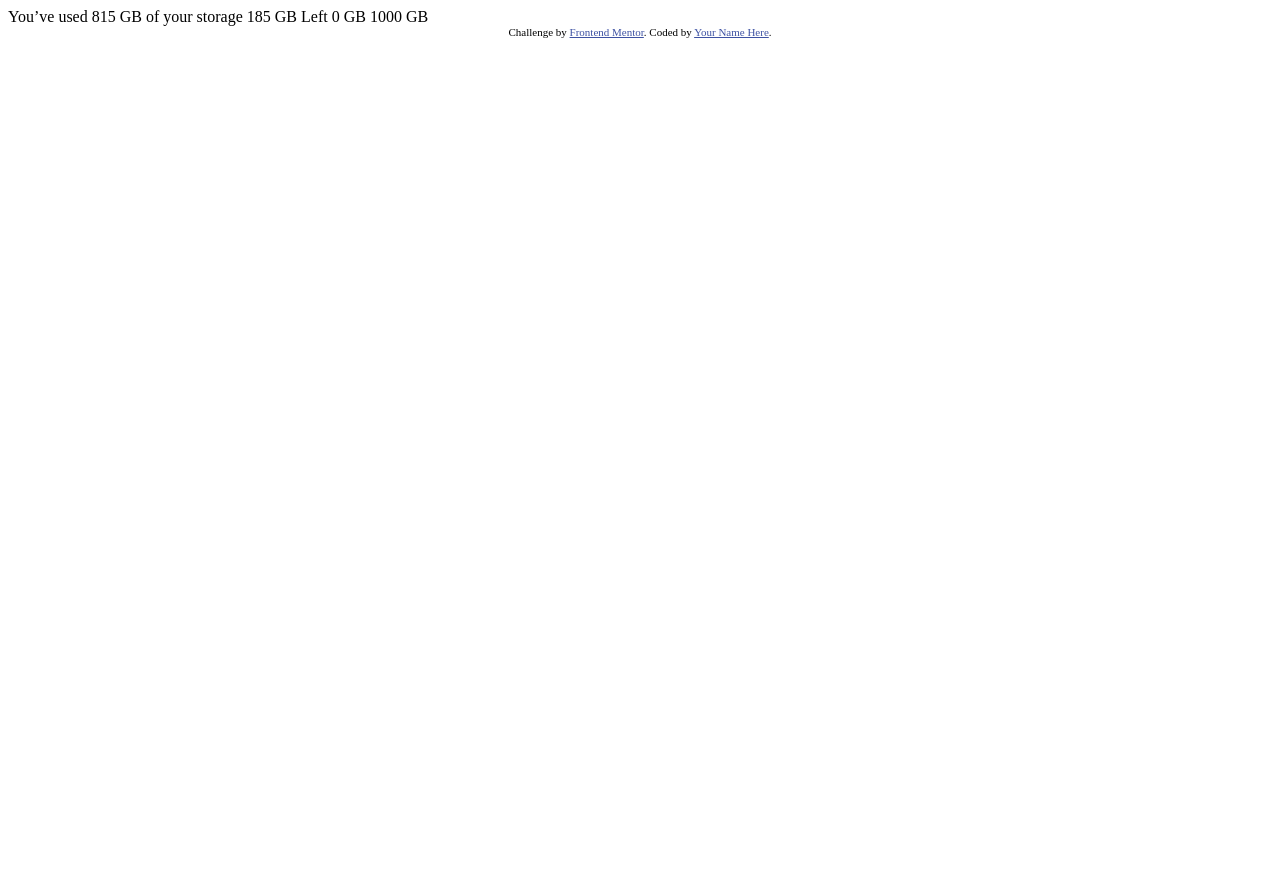
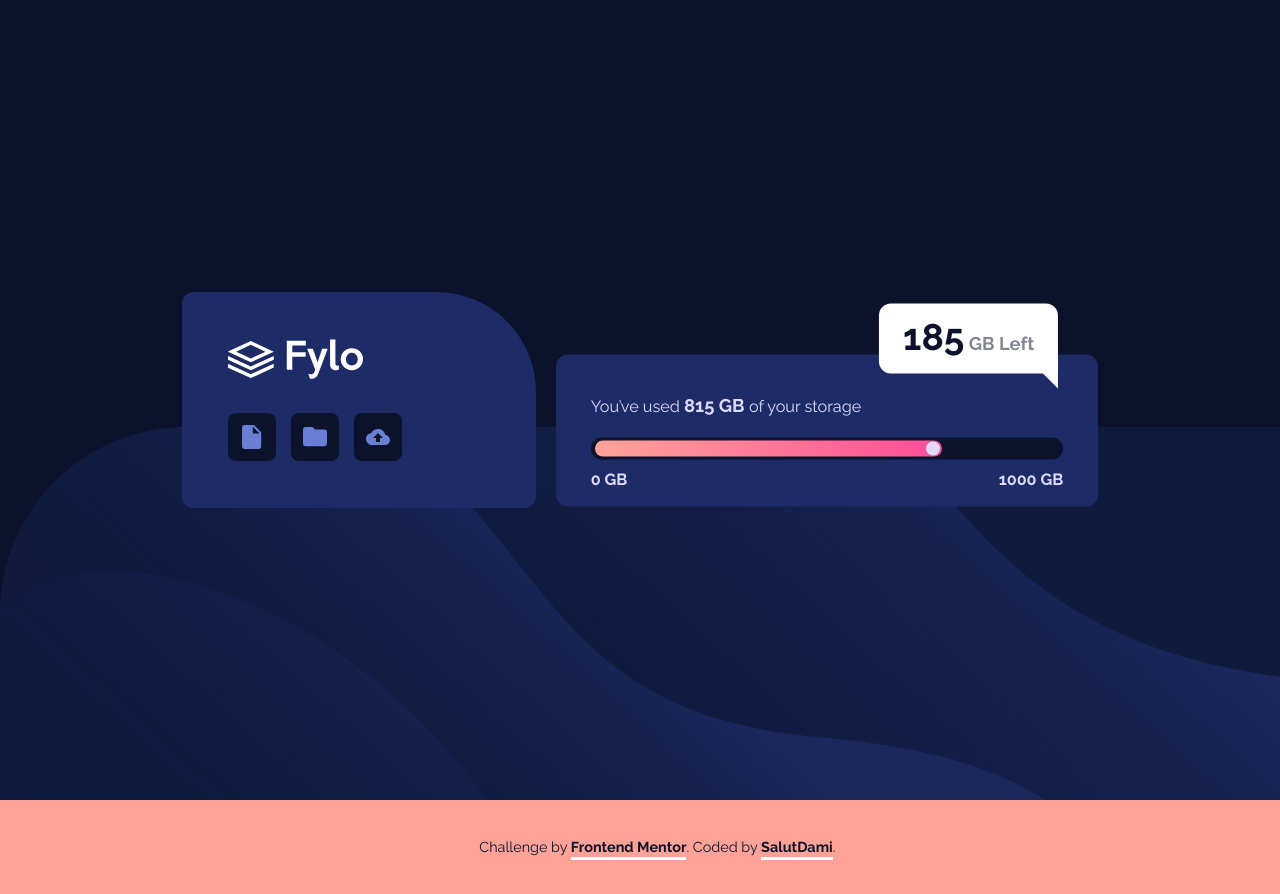
Before and after one commit to TraversetheDOM/fylo-data-storage-component, a plain HTML site: page index.html in a window 1280 px wide. Before the commit the page ends 800 px from the top, so only its background shows below. Drawn offline with Linux system fonts and the light colour scheme.

Commit message:
modify html

```diff
--- a/index.html
+++ b/index.html
@@ -1,31 +1,96 @@
 <!DOCTYPE html>
 <html lang="en">
-<head>
-  <meta charset="UTF-8">
-  <meta name="viewport" content="width=device-width, initial-scale=1.0"> <!-- displays site properly based on user's device -->
+  <head>
+    <meta charset="UTF-8" />
+    <meta name="viewport" content="width=device-width, initial-scale=1.0" />
+    <meta http-equiv="X-UA-Compatible" content="IE=edge" />
+    <meta content="a data storage component" name="description" />
+    <link rel="preconnect" href="https://fonts.googleapis.com" />
+    <link rel="preconnect" href="https://fonts.gstatic.com" crossorigin />
+    <link
+      href="https://fonts.googleapis.com/css2?family=Raleway:wght@400;700&display=swap"
+      rel="stylesheet"
+    />
+    <link rel="stylesheet" href="css/reset.css" />
+    <link rel="stylesheet" href="css/style.css" />
+    <link rel="stylesheet" href="css/queries.css" />
+    <link
+      rel="icon"
+      type="image/png"
+      sizes="32x32"
+      href="./images/favicon-32x32.png"
+    />
+    <title>Frontend Mentor | Fylo data storage component</title>
+  </head>
+  <body>
+    <!--
 
-  <link rel="icon" type="image/png" sizes="32x32" href="./images/favicon-32x32.png">
+      MAIN
 
-  <title>Frontend Mentor | Fylo data storage component</title>
+     -->
+    <main>
+      <!--
 
-  <!-- Feel free to remove these styles or customise in your own stylesheet 👍 -->
-  <style>
-    .attribution { font-size: 11px; text-align: center; }
-    .attribution a { color: hsl(228, 45%, 44%); }
-  </style>
-</head>
-<body>
+        STORAGE COMPONENT
 
-  You’ve used 815 GB of your storage
+       -->
 
-  185 GB Left
+      <section class="section_storage-component">
+        <!-- <div class="storage-component container"> -->
+        <div class="box_one">
+          <div class="logo_container">
+            <img src="images/logo.svg" alt="fylo logo" />
+          </div>
+          <div class="icons">
+            <div class="document">
+              <img src="images/icon-document.svg" alt="document icon" />
+            </div>
 
-  0 GB
-  1000 GB
+            <div class="folder">
+              <img src="images/icon-folder.svg" alt="folder icon" />
+            </div>
 
-  <div class="attribution">
-    Challenge by <a href="https://www.frontendmentor.io?ref=challenge" target="_blank">Frontend Mentor</a>.
-    Coded by <a href="#">Your Name Here</a>.
-  </div>
-</body>
+            <div class="upload">
+              <img src="images/icon-upload.svg" alt="upload icon" />
+            </div>
+          </div>
+        </div>
+        <div class="box_two">
+          <p class="storage_message">
+            You’ve used <span>815 GB </span> of your storage
+          </p>
+          <div class="outer_bar">
+            <div class="inner_bar">
+              <div class="ball"></div>
+            </div>
+          </div>
+          <div class="storage_amount">
+            <p>0 GB</p>
+            <p>1000 GB</p>
+          </div>
+          <div class="storage_amount_remained arrow_bottom">
+            <p><span>185</span> GB Left</p>
+          </div>
+        </div>
+        <!-- </div> -->
+      </section>
+    </main>
+
+    <!--
+
+      FOOTER
+
+     -->
+    <footer class="section_footer">
+      <div class="container">
+        <p class="attribution">
+          Challenge by
+          <a href="https://www.frontendmentor.io?ref=challenge" target="_blank"
+            >Frontend Mentor</a
+          >. Coded by
+          <a href="https://github.com/salutDami" target="_blank">SalutDami</a>.
+        </p>
+      </div>
+    </footer>
+  </body>
 </html>
```
